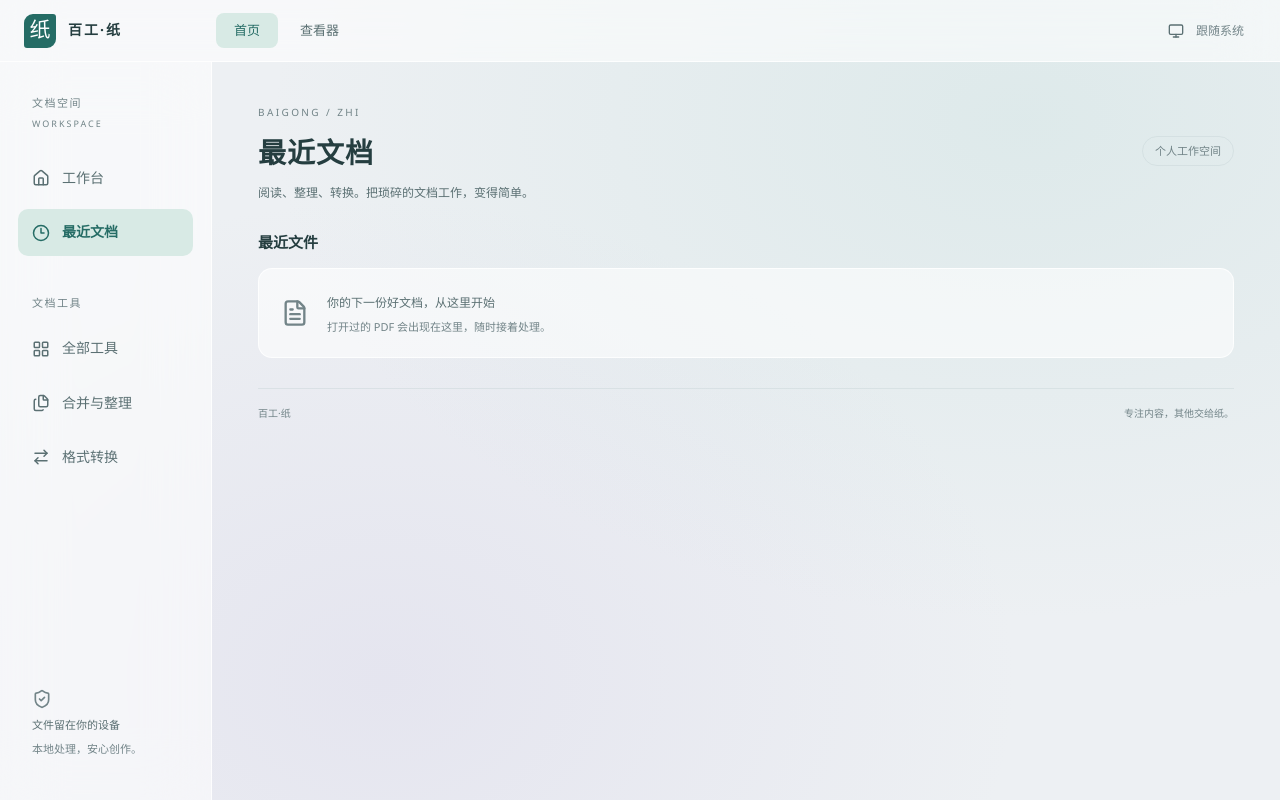
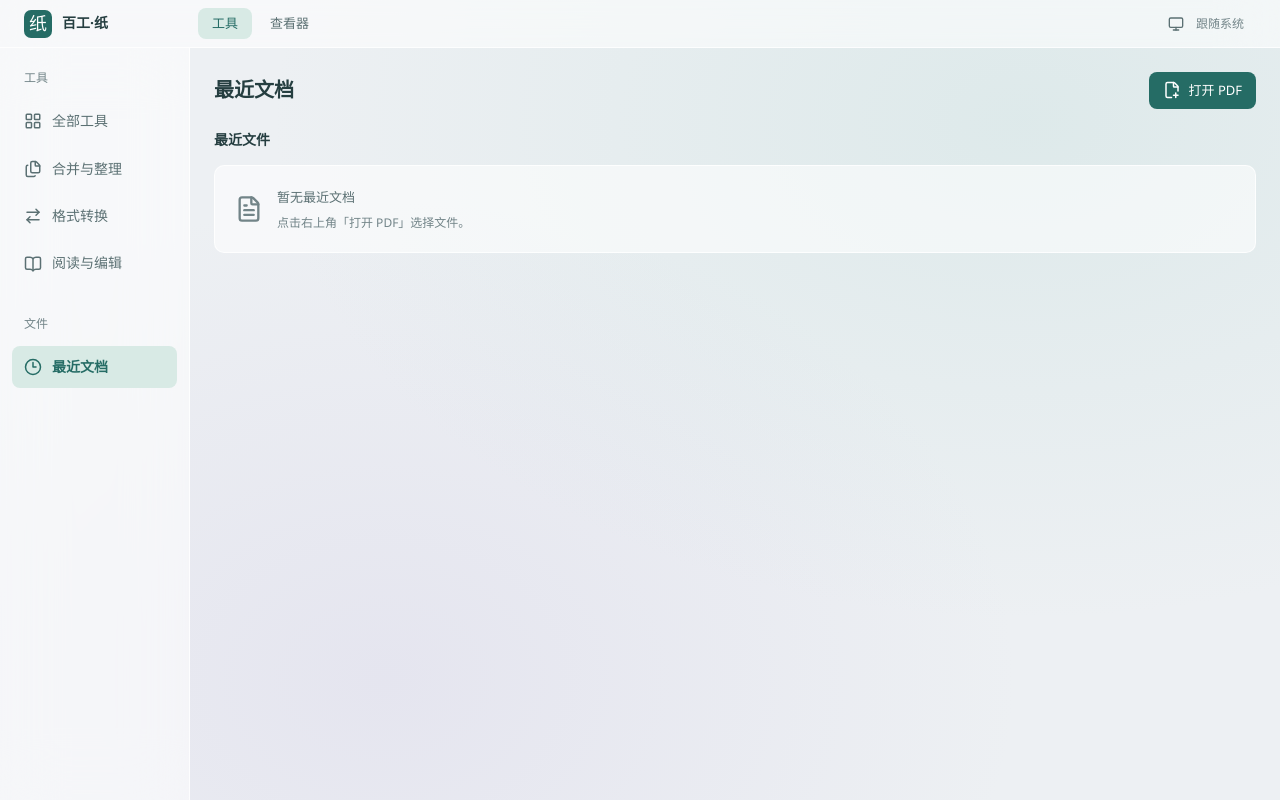
Before and after one commit to Bai-Gong/zhi, a React (Vite) app: page / in a window 1280 px wide. Both pictures are taken after a click on the button "最近文档". Built offline with nearby package versions, Linux system fonts and the light colour scheme.

Commit message:
refactor: 精简磨玻璃界面以文档操作为主

```diff
--- a/src/features/home/HomePage.tsx
+++ b/src/features/home/HomePage.tsx
@@ -1,6 +1,6 @@
 import { useCallback, useState } from "react";
 import { useNavigate } from "react-router-dom";
-import { ArrowUpRight, FilePlus2, Files, Scissors, LayoutGrid, ArrowRightLeft, House, Clock3, Search, ShieldCheck } from "lucide-react";
+import { FilePlus2, Files, LayoutGrid, ArrowRightLeft, BookOpen, Clock3, Search } from "lucide-react";
 import { openDocumentsBatch, pickPdfFile, pickPdfFiles, useDocumentStore } from "../../core/document";
 import { loadLastSession, clearLastSession, type SessionSnapshot } from "../../core/document/sessionRestore";
 import { syncViewerRouteToActiveTab } from "../../shell/hotkeys";
@@ -27,7 +27,7 @@ export function HomePage() {
   const navigate = useNavigate();
   const [category, setCategory] = useState("all");
   const [query, setQuery] = useState("");
-  const [view, setView] = useState("workbench");
+  const [view, setView] = useState("tools");
   const [openError, setOpenError] = useState<string | null>(null);
   // 上次会话快照（多标签增强 T7）：挂载时读一次；「忽略」或发起恢复后清空本地展示。
   const [lastSession, setLastSession] = useState<SessionSnapshot | null>(() => loadLastSession());
@@ -115,27 +115,38 @@ export function HomePage() {
     [navigate],
   );
 
+  const categories = [
+    { id: "all", name: "全部工具", icon: LayoutGrid },
+    { id: "pages", name: "合并与整理", icon: Files },
+    { id: "convert", name: "格式转换", icon: ArrowRightLeft },
+    { id: "read", name: "阅读与编辑", icon: BookOpen },
+  ];
+
   return (
     <div className="home-page">
-      <aside className="workspace-nav" aria-label="工作台导航">
-        <div className="workspace-label">文档空间 <span>WORKSPACE</span></div>
-        <button className={view === "workbench" ? "selected" : ""} onClick={() => setView("workbench")}><House size={18} />工作台</button>
-        <button className={view === "recent" ? "selected" : ""} onClick={() => setView("recent")}><Clock3 size={18} />最近文档</button>
-        <div className="workspace-label nav-tools-label">文档工具</div>
-        {[{ id: "all", name: "全部工具", icon: LayoutGrid }, { id: "pages", name: "合并与整理", icon: Files }, { id: "convert", name: "格式转换", icon: ArrowRightLeft }].map(item => <button key={item.id} className={view === "tools" && category === item.id ? "selected" : ""} onClick={() => { setView("tools"); setCategory(item.id); setQuery(""); }}><item.icon size={18} />{item.name}</button>)}
-        <div className="workspace-note"><ShieldCheck size={20} /><strong>文件留在你的设备</strong><span>本地处理，安心创作。</span></div>
+      <aside className="workspace-nav" aria-label="文档工具导航">
+        <div className="workspace-label">工具</div>
+        {categories.map(item => (
+          <button key={item.id}
+            aria-pressed={view === "tools" && category === item.id}
+            className={view === "tools" && category === item.id ? "selected" : ""}
+            onClick={() => { setView("tools"); setCategory(item.id); setQuery(""); }}>
+            <item.icon size={18} aria-hidden />{item.name}
+          </button>
+        ))}
+        <div className="workspace-label nav-tools-label">文件</div>
+        <button aria-pressed={view === "recent"} className={view === "recent" ? "selected" : ""}
+          onClick={() => setView("recent")}><Clock3 size={18} aria-hidden />最近文档</button>
       </aside>
       <div className="workspace-content">
-        <div className="workspace-heading"><div><span className="eyebrow">BAIGONG / ZHI</span><h1>{view === "recent" ? "最近文档" : view === "tools" ? "你的文档工具箱" : "让文档，井井有条。"}</h1><p>阅读、整理、转换。把琐碎的文档工作，变得简单。</p></div><span className="workspace-edition">个人工作空间</span></div>
-        {view === "workbench" && <section className="home-hero">
-          <div className="hero-copy"><span className="eyebrow">从一份文档开始</span><h2>每一页，都有新可能。</h2><p>选择一个或多个 PDF 继续阅读，或选择下方工具开始处理。</p><button type="button" className="primary-button" onClick={() => void handleOpen()}><FilePlus2 size={18} />打开 PDF 文件<ArrowUpRight size={16} /></button></div>
-          <div className="paper-art" aria-hidden="true"><div className="art-sheet back" /><div className="art-sheet front"><span>纸。</span><i /><i /><i /><div className="art-seal">百工</div></div><span className="art-caption">A LITTLE LESS PAPERWORK.</span></div>
-        </section>}
+        <header className="workspace-heading">
+          <h1>{view === "recent" ? "最近文档" : categories.find(item => item.id === category)?.name}</h1>
+          <button type="button" className="primary-button" onClick={() => void handleOpen()}>
+            <FilePlus2 size={18} aria-hidden />打开 PDF
+          </button>
+        </header>
         {openError && <p className="home-error" role="alert">打开文件出错：{openError}</p>}
-        {view === "workbench" && <section className="quick-actions" aria-label="常用文档任务">
-          {[{ title: "合并文档", desc: "多份文件，合为一本", icon: Files, action: () => openToolWizard("merge") }, { title: "拆分文档", desc: "按需拆分，轻松分发", icon: Scissors, action: () => openToolWizard("split") }, { title: "整理页面", desc: "排序、旋转、删除", icon: LayoutGrid, action: () => void handleOpenOrganize() }, { title: "转换格式", desc: "PDF、Word 与图片互转", icon: ArrowRightLeft, action: () => { setCategory("convert"); setView("tools"); } }].map(item => <button key={item.title} onClick={item.action}><item.icon size={22} /><span><strong>{item.title}</strong><small>{item.desc}</small></span><ArrowUpRight size={16} /></button>)}
-        </section>}
-      {view !== "tools" && lastSession && lastSession.tabs.length > 0 && (
+      {lastSession && lastSession.tabs.length > 0 && (
         <section className="home-section" aria-label="恢复上次会话">
           <h2 className="home-section-title">上次会话</h2>
           <div className="session-restore-card">
@@ -168,8 +179,15 @@ export function HomePage() {
           </div>
         </section>
       )}
-        {view !== "tools" && <RecentFileList onOpen={openViewer} onOrganize={(path) => navigate(buildOrganizeUrl(path))} />}
-        {view !== "recent" && <><div className="tool-section-heading"><div><h2>为每一步，找到合适的工具</h2><p>从整理到交付，一处完成。</p></div><label className="tool-search"><Search size={17} /><input aria-label="搜索工具" placeholder="搜索工具…" value={query} onChange={e => setQuery(e.target.value)} />{query && <button aria-label="清空搜索" onClick={() => setQuery("")}>×</button>}</label></div><div className="tool-filters" aria-label="工具分类">{[{ id: "all", name: "全部工具" }, { id: "pages", name: "合并与整理" }, { id: "convert", name: "格式转换" }, { id: "read", name: "阅读与编辑" }].map(item => <button key={item.id} aria-pressed={category === item.id} onClick={() => setCategory(item.id)}>{item.name}</button>)}</div>
+        {view === "recent" ? (
+          <RecentFileList onOpen={openViewer} onOrganize={(path) => navigate(buildOrganizeUrl(path))} />
+        ) : (
+          <>
+            <label className="tool-search">
+              <Search size={17} aria-hidden />
+              <input aria-label="搜索当前分类的工具" placeholder="搜索当前分类的工具" value={query} onChange={e => setQuery(e.target.value)} />
+              {query && <button aria-label="清空搜索" onClick={() => setQuery("")}>×</button>}
+            </label>
             <ToolCards category={category} query={query}
               onOpenReader={() => void handleOpen()}
               onOpenOrganize={() => void handleOpenOrganize()}
@@ -177,8 +195,9 @@ export function HomePage() {
               onOpenMerge={() => openToolWizard("merge")}
               onOpenSplit={() => openToolWizard("split")}
               onOpenToolWizard={openToolWizard}
-      /></>}
-      <footer className="workspace-footer"><span>百工·纸</span><span>专注内容，其他交给纸。</span></footer>
+            />
+          </>
+        )}
       </div>
     </div>
   );
--- a/src/features/home/RecentFileList.tsx
+++ b/src/features/home/RecentFileList.tsx
@@ -69,7 +69,7 @@ export function RecentFileList({ onOpen, onOrganize }: RecentFileListProps) {
     <section className="home-section" aria-label="最近文件">
       <div className="recent-heading"><h2 className="home-section-title">最近文件</h2>{files.length > 0 && <div className="recent-controls"><input aria-label="搜索最近文件" placeholder="查找文件名…" value={query} onChange={event => setQuery(event.target.value)} /><select aria-label="文件排序" value={sort} onChange={event => setSort(event.target.value)}><option value="recent">最近打开</option><option value="name">文件名称</option></select></div>}</div>
       {files.length === 0 ? (
-        <div className="home-empty recent-empty"><FileText size={28} /><div><strong>你的下一份好文档，从这里开始</strong><p>打开过的 PDF 会出现在这里，随时接着处理。</p></div></div>
+        <div className="home-empty recent-empty"><FileText size={28} /><div><strong>暂无最近文档</strong><p>点击右上角「打开 PDF」选择文件。</p></div></div>
       ) : (
         <ul className="recent-list">
           {visibleFiles.length === 0 && <li className="home-empty">没有匹配的文件。</li>}
--- a/src/shell/TopBar.tsx
+++ b/src/shell/TopBar.tsx
@@ -6,7 +6,7 @@ import { ROUTES } from "./routes";
 import { useUiStore, type ThemePreference } from "./uiStore";
 
 const NAV_ITEMS = [
-  { to: ROUTES.home, label: "首页", end: true },
+  { to: ROUTES.home, label: "工具", end: true },
   { to: ROUTES.viewer, label: "查看器", end: false },
 ] as const;
 
--- a/src/styles/workspace.css
+++ b/src/styles/workspace.css
@@ -1,25 +1,71 @@
 /* Frosted document workspace. Opaque fallbacks remain usable without backdrop-filter. */
-:root { --bg-app:#edf0f3; --bg-panel:#f8fafbe6; --bg-subtle:#e7ecee; --text-primary:#253e40; --text-secondary:#5b7073; --text-muted:#728488; --border:#c5d3d573; --accent:#256c65; --accent-soft:#d8eae5; --radius-sm:8px; --radius-md:14px; --top-bar-height:62px; --glass:#ffffff8f; --glass-edge:#ffffffc9; --glass-shadow:0 12px 36px #314c5710; }
+:root { --bg-app:#edf0f3; --bg-panel:#f8fafbe6; --bg-subtle:#e7ecee; --text-primary:#253e40; --text-secondary:#5b7073; --text-muted:#728488; --border:#c5d3d573; --accent:#256c65; --accent-soft:#d8eae5; --radius-sm:8px; --radius-md:14px; --top-bar-height:48px; --glass:#ffffff8f; --glass-edge:#ffffffc9; --glass-shadow:0 12px 36px #314c5710; }
 :root[data-theme="dark"] { --bg-app:#17282d; --bg-panel:#22363ded; --bg-subtle:#2c444a; --text-primary:#e4efed; --text-secondary:#b0c4c6; --text-muted:#91abad; --border:#72929542; --accent:#90d8c4; --accent-soft:#31534c; --text-on-accent:#17382e; --glass:#233b43a6; --glass-edge:#8aafaf30; --glass-shadow:0 12px 36px #07191f33; }
 .app-shell { background:radial-gradient(ellipse at 80% 15%,#b4d8d345,transparent 52%),radial-gradient(ellipse at 30% 85%,#cbc2e33d,transparent 50%),var(--bg-app); }
 .top-bar { background:var(--glass); backdrop-filter:blur(28px); -webkit-backdrop-filter:blur(28px); border-color:var(--glass-edge); padding:0 24px; }
-.top-bar-brand { min-width:168px; gap:12px; }.top-bar-logo { width:32px; height:34px; border-radius:9px 3px 9px 3px; font-family:serif; font-size:21px; }.top-bar-title { letter-spacing:2px; }.top-bar-link { font-size:13px; padding:7px 18px; }.top-bar-theme-text { margin-right:12px; }
-.home-page { max-width:none; margin:0; padding:0; display:grid; grid-template-columns:212px minmax(0,1fr); gap:0; min-height:100%; }
-.workspace-nav { padding:32px 18px; background:var(--glass); border-right:1px solid var(--glass-edge); backdrop-filter:blur(30px); -webkit-backdrop-filter:blur(30px); display:flex; flex-direction:column; gap:8px; }
-.workspace-label { padding:0 14px 16px; color:var(--text-muted); font-size:11px; letter-spacing:1.5px; }.workspace-label span { display:block; font-size:9px; letter-spacing:2px; margin-top:5px; }.nav-tools-label { margin-top:30px; padding-bottom:6px; }
-.workspace-nav>button { display:flex; align-items:center; gap:12px; padding:12px 14px; border:0; border-radius:10px; background:transparent; color:var(--text-secondary); text-align:left; cursor:pointer; }.workspace-nav>button:hover { background:var(--bg-subtle); }.workspace-nav>button.selected { background:var(--accent-soft); color:var(--accent); font-weight:600; }.workspace-note { margin-top:auto; padding:70px 14px 10px; display:flex; flex-direction:column; gap:7px; color:var(--text-muted); font-size:11px; }.workspace-note strong { color:var(--text-secondary); font-weight:500; }
-.workspace-content { width:100%; max-width:1400px; margin:0 auto; padding:38px 46px 20px; }.workspace-heading { display:flex; justify-content:space-between; align-items:center; margin-bottom:28px; }.eyebrow { font-size:10px; letter-spacing:2.4px; color:var(--text-muted); }.workspace-heading h1 { font-size:28px; letter-spacing:1px; font-weight:600; margin:8px 0; }.workspace-heading p,.tool-section-heading p { margin:0; font-size:12px; color:var(--text-secondary); }.workspace-edition { font-size:11px; color:var(--text-muted); border:1px solid var(--border); border-radius:20px; padding:5px 12px; }
-.home-hero { position:relative; overflow:hidden; padding:34px 38px; min-height:244px; display:flex; flex-direction:row; align-items:center; justify-content:space-between; text-align:left; border:1px solid var(--glass-edge); border-radius:22px; background:linear-gradient(115deg,var(--glass),#98bfb224); box-shadow:var(--glass-shadow); backdrop-filter:blur(24px); -webkit-backdrop-filter:blur(24px); }.hero-copy { z-index:1; }.hero-copy h2 { font-family:"Songti SC","Noto Serif SC",serif; font-size:31px; font-weight:500; letter-spacing:2px; margin:10px 0; }.hero-copy p { font-size:12px; color:var(--text-secondary); margin:0 0 23px; }.primary-button { font-size:13px; padding:11px 18px; border-radius:10px; box-shadow:0 5px 16px #184b4520; }
-.paper-art { width:200px; height:180px; position:relative; margin-right:28px; flex:none; }.art-sheet { position:absolute; width:120px; height:155px; border-radius:4px; background:#fafcf7; border:1px solid #fff; box-shadow:0 14px 30px #244f4520; left:40px; top:5px; }.art-sheet.back { transform:rotate(-15deg) translate(-16px,0); background:#d3e3dc; }.art-sheet.front { transform:rotate(10deg); padding:15px; color:#44655d; }.art-sheet span { font-family:serif; font-size:40px; }.art-sheet i { display:block; width:78%; height:2px; margin:8px 0; background:#ccd9d3; }.art-sheet i:nth-of-type(2) { width:60%; }.art-seal { position:absolute; bottom:15px; right:15px; font-family:serif; font-size:10px; border:1px solid #a87364; color:#a87364; padding:1px 3px; }.art-caption { position:absolute; bottom:-12px; left:12px; font-size:8px; letter-spacing:2px; color:var(--text-muted); white-space:nowrap; }
-.quick-actions { display:grid; grid-template-columns:repeat(4,minmax(0,1fr)); gap:12px; margin:20px 0 30px; }.quick-actions button { display:flex; align-items:center; gap:12px; border:1px solid var(--glass-edge); border-radius:13px; padding:19px 16px; background:var(--glass); backdrop-filter:blur(16px); cursor:pointer; color:var(--accent); box-shadow:var(--glass-shadow); }.quick-actions button>svg:last-child { margin-left:auto; width:14px; color:var(--text-muted); }.quick-actions strong,.quick-actions small { display:block; text-align:left; }.quick-actions strong { font-size:13px; color:var(--text-primary); }.quick-actions small { font-size:10px; color:var(--text-secondary); margin-top:4px; }.quick-actions button:hover,.tool-card:hover { transform:translateY(-2px); border-color:var(--accent); }
-.home-section-title { font-size:15px; font-weight:600; margin:0 0 14px; }.recent-empty { display:flex; align-items:center; gap:18px; background:var(--glass); border:1px solid var(--glass-edge); border-radius:14px; padding:22px; color:var(--text-muted); }.recent-empty strong { color:var(--text-secondary); font-size:12px; font-weight:500; }.recent-empty p { font-size:11px; margin:4px 0 0; }.recent-list { border:1px solid var(--glass-edge); border-radius:14px; padding:8px; background:var(--glass); }.recent-open { padding:12px; }.recent-name { font-size:13px; }.home-error { border:1px solid var(--danger); padding:12px; border-radius:10px; margin:14px 0; }
-.tool-section-heading { display:flex; align-items:center; justify-content:space-between; gap:20px; margin:32px 0 18px; }.tool-section-heading h2 { margin:0 0 4px; font-size:16px; font-weight:600; }.tool-search { display:flex; align-items:center; gap:8px; background:var(--glass); border:1px solid var(--glass-edge); border-radius:9px; padding:9px 12px; color:var(--text-muted); }.tool-search input { background:transparent; color:var(--text-primary); border:0; outline:none; width:150px; font:inherit; font-size:12px; }.tool-search:focus-within { outline:2px solid var(--accent); }.tool-search button { border:0; background:transparent; cursor:pointer; }.tool-filters { display:flex; gap:8px; margin-bottom:16px; flex-wrap:wrap; }.tool-filters button { border:1px solid transparent; padding:6px 14px; border-radius:20px; font-size:11px; background:transparent; color:var(--text-secondary); cursor:pointer; }.tool-filters button[aria-pressed="true"] { background:var(--accent-soft); color:var(--accent); border-color:var(--border); }
-.tool-grid { grid-template-columns:repeat(3,minmax(0,1fr)); gap:12px; }.tool-card { padding:20px; background:var(--glass); border-color:var(--glass-edge); backdrop-filter:blur(20px); -webkit-backdrop-filter:blur(20px); box-shadow:var(--glass-shadow); transition:transform .18s,border-color .18s; min-height:155px; }.tool-card-icon { width:36px; height:36px; border-radius:10px; margin-bottom:10px; }.tool-card:nth-child(3n+2) .tool-card-icon { background:#b7b2d528; color:var(--text-secondary); }.tool-card:nth-child(3n) .tool-card-icon { background:#c6ac8628; color:var(--text-secondary); }.tool-card-title { font-size:13px; }.tool-card-desc { font-size:11px; line-height:1.8; margin-top:3px; }.workspace-footer { display:flex; justify-content:space-between; color:var(--text-muted); font-size:10px; margin-top:30px; padding-top:16px; border-top:1px solid var(--border); }
-.sidebar,.shell-aside,.viewer-toolbar { background:var(--glass); backdrop-filter:blur(24px); -webkit-backdrop-filter:blur(24px); }.wizard-page { padding:32px 24px; }.wizard-title { font-size:26px; }.wizard-steps { gap:10px; }.wizard-step { padding:12px; }.viewer-body { background:transparent; }
-@media(min-width:1500px) { .workspace-content { padding:46px 64px 24px; }.home-hero { min-height:275px; }.tool-grid { grid-template-columns:repeat(4,minmax(0,1fr)); } }
-@media(max-width:1100px) { .workspace-content { padding:28px; }.home-page { grid-template-columns:180px minmax(0,1fr); }.quick-actions { grid-template-columns:repeat(2,minmax(0,1fr)); }.workspace-edition { display:none; }.paper-art { margin-right:0; transform:scale(.85); width:160px; } }
-@media(max-width:760px) { .home-page { grid-template-columns:1fr; }.workspace-nav { flex-direction:row; padding:12px; flex-wrap:wrap; border-right:0; border-bottom:1px solid var(--border); }.workspace-label,.workspace-note { display:none; }.workspace-nav>button { padding:8px 10px; font-size:12px; gap:6px; }.workspace-content { padding:24px 18px; }.workspace-heading h1 { font-size:24px; }.home-hero { padding:26px; }.hero-copy h2 { font-size:25px; }.paper-art { display:none; }.tool-grid { grid-template-columns:repeat(2,minmax(0,1fr)); }.tool-section-heading { flex-wrap:wrap; }.top-bar { padding:0 14px; gap:12px; }.top-bar-brand { min-width:0; }.top-bar-theme-text { display:none; }.recent-pages { max-width:100px; font-size:10px; }.quick-actions button { padding:14px 12px; } }
-@media(max-width:420px) { .tool-grid { grid-template-columns:1fr; }.top-bar-title { display:none; }.quick-actions { grid-template-columns:1fr; } }
-@media(prefers-reduced-motion:reduce) { .tool-card { transition:none; }.tool-card:hover,.quick-actions button:hover { transform:none; } }
+
+.top-bar-brand { min-width:150px; gap:10px; }
+.top-bar-logo { width:28px; height:28px; border-radius:7px; font-size:18px; }
+.top-bar-link { font-size:13px; padding:5px 14px; }
+.top-bar-theme-text { margin-right:12px; }
+.home-page { max-width:none; margin:0; padding:0; display:grid; grid-template-columns:190px minmax(0,1fr); gap:0; min-height:100%; }
+.workspace-nav { padding:20px 12px; background:var(--glass); border-right:1px solid var(--glass-edge); backdrop-filter:blur(30px); -webkit-backdrop-filter:blur(30px); display:flex; flex-direction:column; gap:5px; }
+.workspace-label { padding:0 12px 8px; color:var(--text-muted); font-size:12px; }
+.nav-tools-label { margin-top:24px; }
+.workspace-nav>button { display:flex; align-items:center; gap:10px; padding:10px 12px; border:0; border-radius:8px; background:transparent; color:var(--text-secondary); text-align:left; cursor:pointer; }
+.workspace-nav>button:hover { background:var(--bg-subtle); }
+.workspace-nav>button.selected { background:var(--accent-soft); color:var(--accent); font-weight:600; }
+.workspace-content { width:100%; padding:24px; }
+.workspace-heading { display:flex; justify-content:space-between; gap:16px; align-items:center; margin-bottom:20px; }
+.workspace-heading h1 { font-size:20px; font-weight:600; margin:0; }
+.primary-button { font-size:13px; padding:8px 14px; border-radius:8px; }
+.home-section-title { font-size:14px; font-weight:600; margin:0 0 10px; }
+.recent-empty { display:flex; align-items:center; gap:14px; background:var(--glass); border:1px solid var(--glass-edge); border-radius:10px; padding:20px; color:var(--text-muted); }
+.recent-empty strong { color:var(--text-secondary); font-size:13px; font-weight:500; }
+.recent-empty p { font-size:12px; margin:4px 0 0; }
+.recent-list { border:1px solid var(--glass-edge); border-radius:10px; padding:6px; background:var(--glass); }
+.recent-open { padding:10px; }
+.recent-name { font-size:13px; }
+.home-error { border:1px solid var(--danger); padding:12px; border-radius:8px; margin:12px 0; }
+.tool-search { display:flex; align-items:center; gap:8px; background:var(--glass); border:1px solid var(--border); border-radius:8px; padding:8px 12px; color:var(--text-muted); max-width:360px; margin-bottom:18px; }
+.tool-search input { background:transparent; color:var(--text-primary); border:0; outline:none; min-width:0; width:100%; font:inherit; font-size:13px; }
+.tool-search:focus-within { outline:2px solid var(--accent); }
+.tool-search button { border:0; background:transparent; cursor:pointer; }
+.tool-grid { grid-template-columns:repeat(auto-fill,minmax(240px,1fr)); gap:12px; }
+.tool-card { display:grid; grid-template-columns:36px minmax(0,1fr); column-gap:12px; row-gap:3px; align-content:center; padding:18px; background:var(--glass); border-color:var(--glass-edge); border-radius:12px; backdrop-filter:blur(20px); -webkit-backdrop-filter:blur(20px); box-shadow:0 4px 16px #314c5708; min-height:104px; }
+.tool-card:hover { border-color:var(--accent); background:var(--bg-panel); }
+.tool-card-icon { grid-row:1 / 3; align-self:center; width:36px; height:36px; border-radius:9px; margin:0; }
+.tool-card-title { font-size:14px; }
+.tool-card-desc { font-size:12px; line-height:1.6; }
+.session-restore-card { background:var(--glass); backdrop-filter:blur(20px); -webkit-backdrop-filter:blur(20px); flex-wrap:wrap; }
+.workspace-content>.home-section:has(.session-restore-card) { margin-bottom:20px; }
+.session-restore-info { flex:1; }
+.session-restore-meta { max-width:100%; }
+.sidebar,.shell-aside,.viewer-toolbar { background:var(--glass); backdrop-filter:blur(24px); -webkit-backdrop-filter:blur(24px); }
+.wizard-page { padding:24px; }
+.wizard-title { font-size:22px; }
+.viewer-body { background:transparent; }
+.recent-heading { display:flex; align-items:center; justify-content:space-between; gap:12px; margin-bottom:14px; flex-wrap:wrap; }
+.recent-heading h2 { margin:0; }
+.recent-controls { display:flex; gap:8px; flex-wrap:wrap; }
+.recent-controls input,.recent-controls select { font:inherit; font-size:12px; padding:7px 10px; border:1px solid var(--border); border-radius:8px; background:var(--glass); color:var(--text-secondary); }
+.recent-controls input { width:160px; }
+@media(max-width:760px) {
+  .home-page { grid-template-columns:156px minmax(0,1fr); }
+  .workspace-nav { padding:16px 8px; }
+  .workspace-nav>button { padding:9px 8px; font-size:12px; gap:8px; }
+  .workspace-content { padding:18px; }
+  .tool-grid { grid-template-columns:1fr; }
+  .top-bar { padding:0 14px; gap:12px; }
+  .top-bar-brand { min-width:0; }
+  .top-bar-theme-text { display:none; }
+  .recent-open { flex-wrap:wrap; }
+  .recent-pages { margin-left:24px; }
+}
+@media(max-width:480px) {
+  .home-page { grid-template-columns:1fr; }
+  .workspace-nav { flex-direction:row; flex-wrap:wrap; border-right:0; border-bottom:1px solid var(--border); }
+  .workspace-label { display:none; }
+  .top-bar-title { display:none; }
+}
 @supports not (backdrop-filter:blur(1px)) { :root { --glass:var(--bg-panel); } }
-.recent-heading { display:flex; align-items:center; justify-content:space-between; gap:12px; margin-bottom:14px; flex-wrap:wrap; }.recent-heading h2 { margin:0; }.recent-controls { display:flex; gap:8px; }.recent-controls input,.recent-controls select { font:inherit; font-size:11px; padding:7px 10px; border:1px solid var(--border); border-radius:8px; background:var(--glass); color:var(--text-secondary); }.recent-controls input { width:145px; }
```
Also changed, not shown: src/features/home/ToolCards.tsx (+12 -8 lines). Lines whose indentation alone changed are shown as unchanged.
